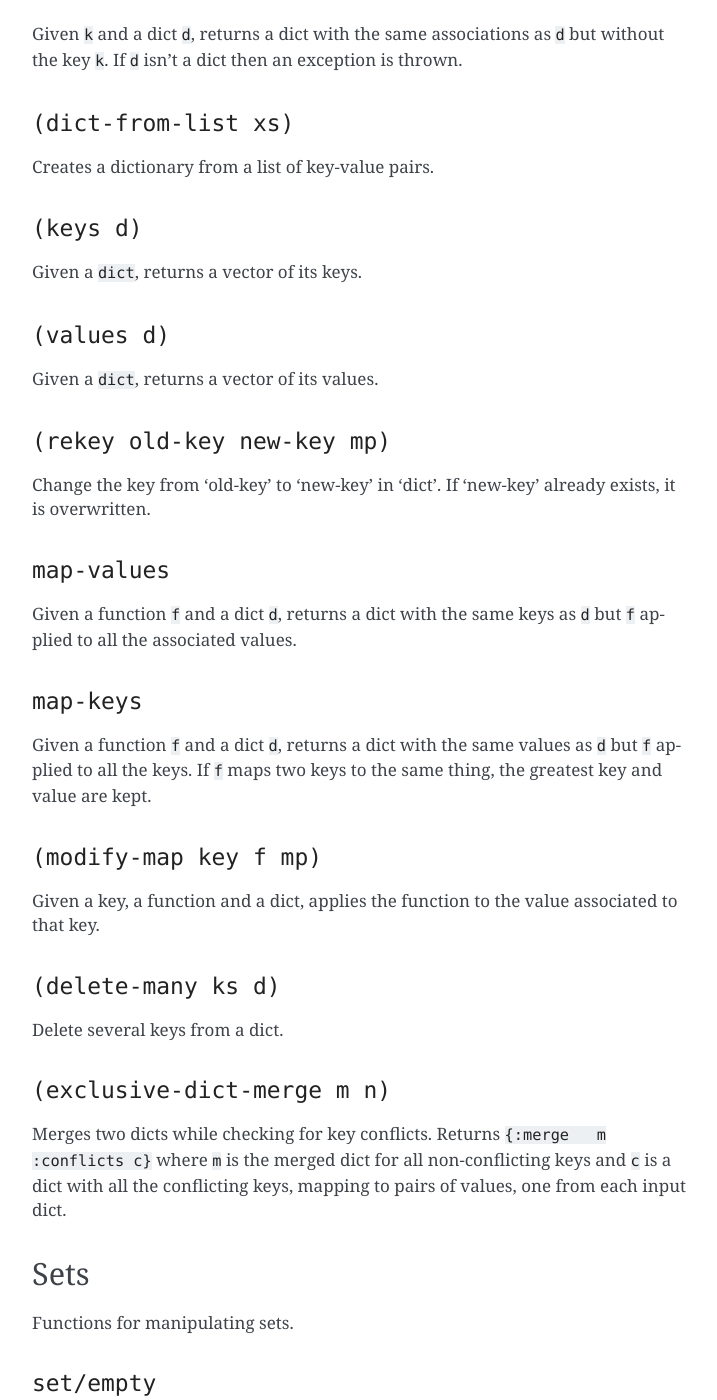
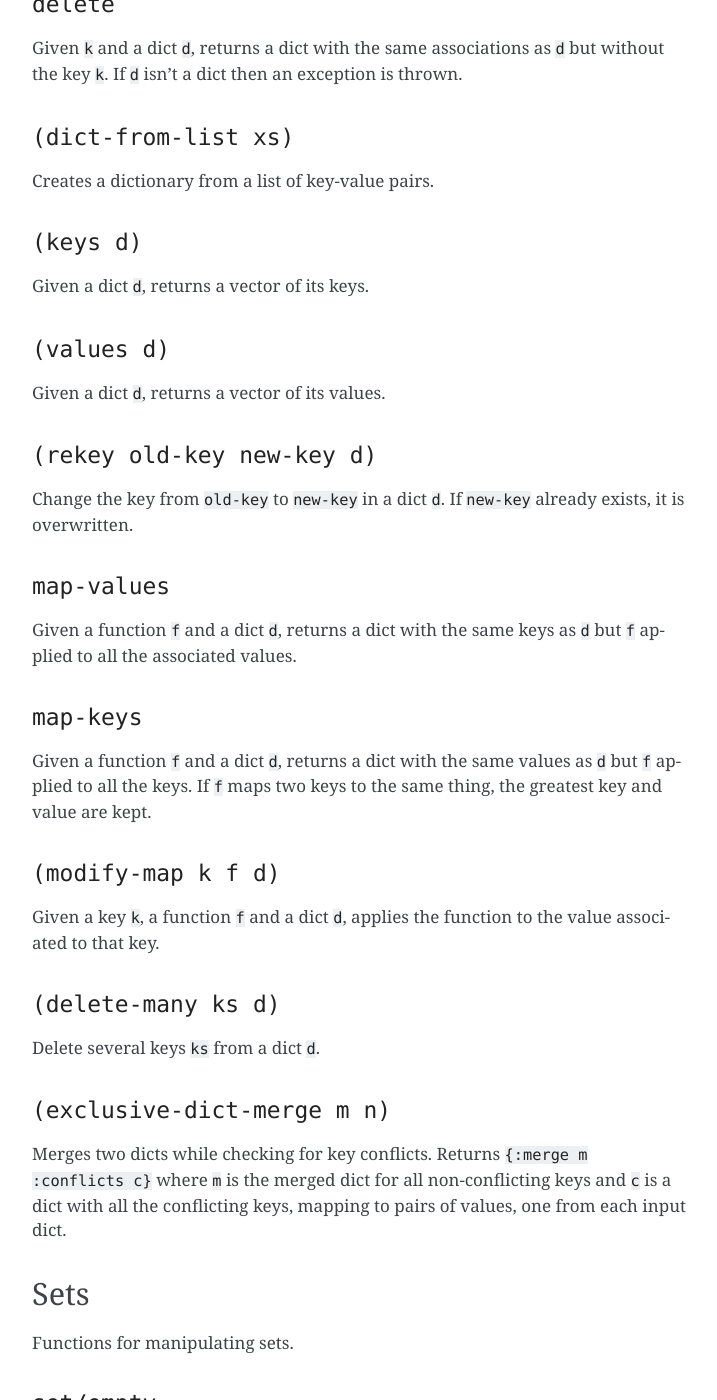
Before and after one commit to radicle-dev/radicle-alpha, a Sphinx documentation site: the page built from docs/source/reference.rst, in a window 1280 px wide and 1400 px high, scrolled down 8102 px. Shown: the whole window, without its empty margins (388-1105 px from the left). Built offline with Sphinx 7.4.7, drawn with Linux system fonts in a browser that asks for light colours; pages that are not in the unit, such as notebooks, are missing from menus; some of the changed text lies outside the part shown.

Commit message:
Use backticks for arguments in documentation

```diff
--- a/docs/source/reference.rst
+++ b/docs/source/reference.rst
@@ -218,10 +218,10 @@
 Given a non-empty sequence, returns the sequence of all the elements but
 the first. If the sequence is empty, throws an exception.
 
-``(empty? ls)``
-~~~~~~~~~~~~~~~
+``(empty? seq)``
+~~~~~~~~~~~~~~~~
 
-True if 'seq' is empty, false otherwise.
+True if ``seq`` is empty, false otherwise.
 
 ``cons``
 ~~~~~~~~
@@ -397,18 +397,18 @@
 ``(keys d)``
 ~~~~~~~~~~~~
 
-Given a ``dict``, returns a vector of its keys.
+Given a dict ``d``, returns a vector of its keys.
 
 ``(values d)``
 ~~~~~~~~~~~~~~
 
-Given a ``dict``, returns a vector of its values.
+Given a dict ``d``, returns a vector of its values.
 
-``(rekey old-key new-key mp)``
-~~~~~~~~~~~~~~~~~~~~~~~~~~~~~~
+``(rekey old-key new-key d)``
+~~~~~~~~~~~~~~~~~~~~~~~~~~~~~
 
-Change the key from 'old-key' to 'new-key' in 'dict'. If 'new-key'
-already exists, it is overwritten.
+Change the key from ``old-key`` to ``new-key`` in a dict ``d``. If
+``new-key`` already exists, it is overwritten.
 
 ``map-values``
 ~~~~~~~~~~~~~~
@@ -423,22 +423,22 @@
 values as ``d`` but ``f`` applied to all the keys. If ``f`` maps two
 keys to the same thing, the greatest key and value are kept.
 
-``(modify-map key f mp)``
-~~~~~~~~~~~~~~~~~~~~~~~~~
+``(modify-map k f d)``
+~~~~~~~~~~~~~~~~~~~~~~
 
-Given a key, a function and a dict, applies the function to the value
-associated to that key.
+Given a key ``k``, a function ``f`` and a dict ``d``, applies the
+function to the value associated to that key.
 
 ``(delete-many ks d)``
 ~~~~~~~~~~~~~~~~~~~~~~
 
-Delete several keys from a dict.
+Delete several keys ``ks`` from a dict ``d``.
 
 ``(exclusive-dict-merge m n)``
 ~~~~~~~~~~~~~~~~~~~~~~~~~~~~~~
 
 Merges two dicts while checking for key conflicts. Returns
-``{:merge   m :conflicts c}`` where ``m`` is the merged dict for all
+``{:merge m :conflicts c}`` where ``m`` is the merged dict for all
 non-conflicting keys and ``c`` is a dict with all the conflicting keys,
 mapping to pairs of values, one from each input dict.
 
@@ -848,7 +848,7 @@
 ``(view-ref r lens)``
 ~~~~~~~~~~~~~~~~~~~~~
 
-Like 'view', but for refs.
+Like ``view``, but for refs.
 
 ``(set lens new-view target)``
 ~~~~~~~~~~~~~~~~~~~~~~~~~~~~~~
@@ -858,7 +858,7 @@
 ``(set-ref r lens v)``
 ~~~~~~~~~~~~~~~~~~~~~~
 
-Like 'set', but for refs.
+Like ``set``, but for refs.
 
 ``(over lens f target)``
 ~~~~~~~~~~~~~~~~~~~~~~~~
@@ -868,7 +868,7 @@
 ``(over-ref r lens f)``
 ~~~~~~~~~~~~~~~~~~~~~~~
 
-Like 'over', but for refs.
+Like ``over``, but for refs.
 
 ``id-lens``
 ~~~~~~~~~~~
@@ -1011,14 +1011,14 @@
 ``(eval-in-chain expr chain)``
 ~~~~~~~~~~~~~~~~~~~~~~~~~~~~~~
 
-Evaluates 'expr' in the 'chain' and returns a dict with the ':result'
-and the resulting ':chain'.
+Evaluates ``expr`` in the ``chain`` and returns a dict with the
+``:result`` and the resulting ``:chain``.
 
 ``(enter-remote-chain! url env)``
 ~~~~~~~~~~~~~~~~~~~~~~~~~~~~~~~~~
 
 Make the eval behave as that of a remote chain. The second param is the
-env to return to after :quit.
+env to return to after ``:quit``.
 
 ``(update-chain! chain)``
 ~~~~~~~~~~~~~~~~~~~~~~~~~
```
Also changed, not shown: other parts of docs/source/reference.rst (+14 -14 lines), 9 other files.
